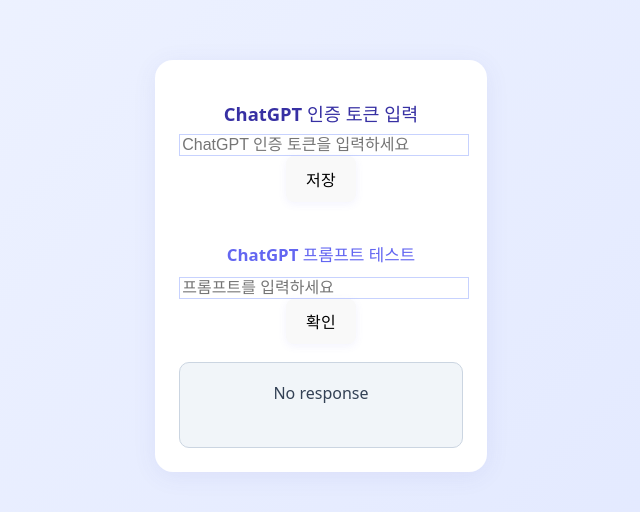
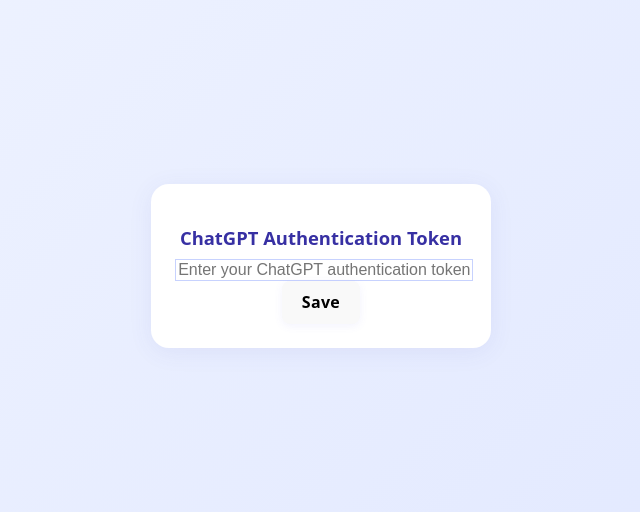
Before and after one commit to LimFull/web-translation-with-key-chrome-extension, a React (Vite) app: page / in a window 1280 px wide. Shown: the part 134-646 px from the top of the page, without its empty margins (319-959 px from the left). Built offline with nearby package versions, Linux system fonts and the light colour scheme.

Commit message:
feat: 다국어 지원

```diff
--- a/package.json
+++ b/package.json
@@ -10,8 +10,11 @@
     "preview": "vite preview"
   },
   "dependencies": {
+    "i18next": "^25.3.0",
+    "i18next-browser-languagedetector": "^8.2.0",
     "react": "^19.1.0",
     "react-dom": "^19.1.0",
+    "react-i18next": "^15.5.3",
     "styled-components": "^6.1.19"
   },
   "devDependencies": {
--- a/src/App.jsx
+++ b/src/App.jsx
@@ -1,17 +1,13 @@
 import { useState, useEffect } from 'react'
+import { useTranslation } from 'react-i18next'
 import './App.css'
-
 
 function App() {
   const [token, setToken] = useState('');
   const [saved, setSaved] = useState(false);
-  const [prompt, setPrompt] = useState('');
-  const [response, setResponse] = useState('');
-  const [loading, setLoading] = useState(false);
   const [isSavedToken, setIsSavedToken] = useState(false);
 
-
-
+  const { t } = useTranslation();
 
   useEffect(() => {
     if (window.chrome && window.chrome.storage) {
@@ -32,7 +28,7 @@ function App() {
         setTimeout(() => setSaved(false), 1500);
       })
     } else {
-      alert('크롬 확장 환경에서만 동작합니다.')
+      alert(t('error'))
     }
   }
 
@@ -45,41 +41,13 @@ function App() {
     }
   }
 
-  const handlePrompt = () => {
-    console.log('handlePrompt', prompt, window.chrome.runtime.id)
-    if (!prompt) return
-    setLoading(true)
-
-    if (window.chrome && window.chrome.runtime) {
-      window.chrome.runtime.sendMessage({
-        type: 'CHATGPT_REQUEST',
-        model: 'gpt-4.1-nano',
-        instructions: 'You are a professional translator. Translate text to natural Korean. Only return the translated text.',
-        input:prompt
-      }, (res) => {
-        setLoading(false)
-        if (res?.error) {
-          setResponse('에러: ' + res.error)
-        } else {
-          console.log('res', res?.data);
-          // const json = JSON.stringify(res?.data);
-          const text = res?.data?.output?.[0]?.content?.[0]?.text;
-          setResponse(text??'');
-        }
-      })
-    } else {
-      setLoading(false)
-      setResponse('크롬 확장 환경에서만 동작합니다.')
-    }
-  }
-
   return (
     <div className="app-container">
-      <h1 className="label-title">ChatGPT 인증 토큰 입력</h1>
+      <h1 className="label-title">{t('title')}</h1>
       {!isSavedToken && <input
         type="text"
         className="border p-2 rounded w-full mb-2"
-        placeholder="ChatGPT 인증 토큰을 입력하세요"
+        placeholder={t('placeholder')}
         value={token}
         onChange={e => setToken(e.target.value)}
       />}
@@ -87,43 +55,17 @@ function App() {
         className="bg-blue-500 text-white px-4 py-2 rounded mb-4"
         onClick={handleSave}
       >
-        저장
+        {t('save')}
       </button>
       }
       {isSavedToken && <button
         className="bg-blue-500 text-white px-4 py-2 rounded mb-4"
         onClick={handleDeleteToken}
       >
-        토큰 삭제
+        {t('delete')}
       </button>
       }
-      {saved && <div className="save-success">저장되었습니다!</div>}
-
-      <h2 className="label-section">ChatGPT 프롬프트 테스트</h2>
-      <input
-        type="text"
-        className="border p-2 rounded w-full mb-2"
-        placeholder="프롬프트를 입력하세요"
-        value={prompt}
-        onChange={e => setPrompt(e.target.value)}
-      />
-      <button
-        className="bg-green-500 text-white px-4 py-2 rounded"
-        onClick={handlePrompt}
-        disabled={loading}
-      >
-        {loading ? '요청 중...' : '확인'}
-      </button>
-      {response && (
-        <div className="response-box">
-          {response}
-        </div>
-      )}
-      {!response && (
-        <div className="response-box">
-          No response
-        </div>
-      )}
+      {saved && <div className="save-success">{t('saved')}</div>}
     </div>
   )
 }
--- /dev/null
+++ b/src/i18n.js
@@ -0,0 +1,66 @@
+import i18n from 'i18next';
+import { initReactI18next } from 'react-i18next';
+import LanguageDetector from 'i18next-browser-languagedetector';
+
+const resources = {
+  en: {
+    translation: {
+      title: 'ChatGPT Authentication Token',
+      placeholder: 'Enter your ChatGPT authentication token',
+      save: 'Save',
+      delete: 'Delete Token',
+      saved: 'Saved!',
+      error: 'Chrome extension environment required'
+    }
+  },
+  ko: {
+    translation: {
+      title: 'ChatGPT 인증 토큰 입력',
+      placeholder: 'ChatGPT 인증 토큰을 입력하세요',
+      save: '저장',
+      delete: '토큰 삭제',
+      saved: '저장되었습니다!',
+      error: '크롬 확장 환경에서만 동작합니다.'
+    }
+  },
+  ja: {
+    translation: {
+      title: 'ChatGPT認証トークン入力',
+      placeholder: 'ChatGPT認証トークンを入力してください',
+      save: '保存',
+      delete: 'トークン削除',
+      saved: '保存されました！',
+      error: 'Chrome拡張機能環境でのみ動作します'
+    }
+  },
+  zh: {
+    translation: {
+      title: 'ChatGPT认证令牌输入',
+      placeholder: '请输入您的ChatGPT认证令牌',
+      save: '保存',
+      delete: '删除令牌',
+      saved: '已保存！',
+      error: '仅在Chrome扩展环境中运行'
+    }
+  }
+};
+
+i18n
+  .use(LanguageDetector)
+  .use(initReactI18next)
+  .init({
+    resources,
+    fallbackLng: 'en',
+    debug: false,
+
+    interpolation: {
+      escapeValue: false, // React에서는 XSS 방지가 자동으로 처리됨
+    },
+
+    detection: {
+      order: ['navigator', 'htmlTag', 'path', 'subdomain'],
+      caches: ['localStorage'],
+    }
+  });
+
+export default i18n;
--- a/src/main.jsx
+++ b/src/main.jsx
@@ -2,6 +2,7 @@ import { StrictMode } from 'react'
 import { createRoot } from 'react-dom/client'
 import './index.css'
 import App from './App.jsx'
+import './i18n.js' // i18n 설정 import
 import styled from 'styled-components'
 
 // styled-components 예시: (기존 App 컴포넌트 위에 추가)
```
Also changed, not shown: 1 other file (tests, documents, lock files or other folders).
